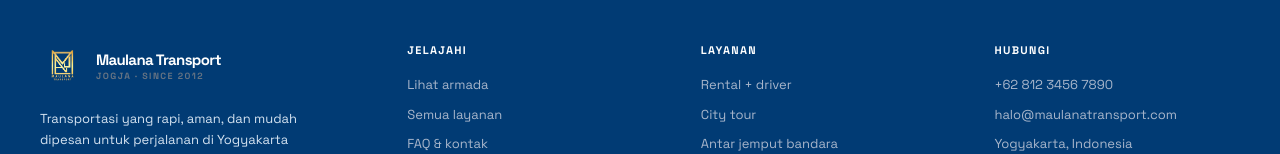
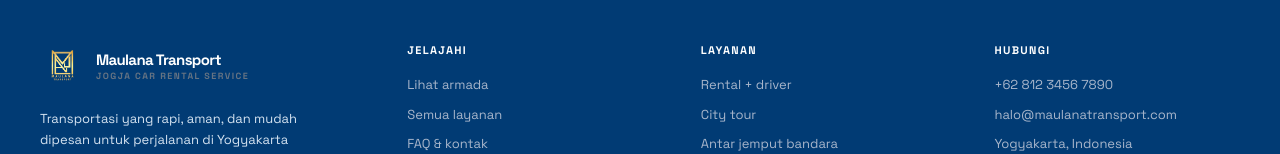
Before and after one commit to 01-j/maulana-transport, a Next.js app: page / in a window 1280 px wide. Shown: the part 4471-4625 px from the top of the page. Built offline with nearby package versions, Linux system fonts and the light colour scheme.

Commit message:
Update service tagline

```diff
--- a/components/site-footer.tsx
+++ b/components/site-footer.tsx
@@ -7,7 +7,7 @@ export function SiteFooter() {
   return (
     <footer className="site-footer">
       <div className="container footer-grid">
-        <div className="footer-brand"><div className="brand"><Image className="brand-logo" src={assetPath("/maulanatranslogo.png")} alt="Maulana Transport" width={45} height={45} /><span className="brand-copy"><span className="brand-name">Maulana Transport</span><span className="brand-meta">Jogja · Since 2012</span></span></div><p className="footer-copy">Transportasi yang rapi, aman, dan mudah dipesan untuk perjalanan di Yogyakarta dan sekitarnya.</p></div>
+        <div className="footer-brand"><div className="brand"><Image className="brand-logo" src={assetPath("/maulanatranslogo.png")} alt="Maulana Transport" width={45} height={45} /><span className="brand-copy"><span className="brand-name">Maulana Transport</span><span className="brand-meta">JOGJA CAR RENTAL SERVICE</span></span></div><p className="footer-copy">Transportasi yang rapi, aman, dan mudah dipesan untuk perjalanan di Yogyakarta dan sekitarnya.</p></div>
         <div className="footer-col"><h4>Jelajahi</h4><Link href="/armada">Lihat armada</Link><Link href="/layanan">Semua layanan</Link><Link href="/kontak">FAQ & kontak</Link></div>
         <div className="footer-col"><h4>Layanan</h4><Link href="/layanan/sewa-mobil-driver">Rental + driver</Link><Link href="/layanan/paket-city-tour">City tour</Link><Link href="/layanan/antar-jemput-bandara">Antar jemput bandara</Link></div>
         <div className="footer-col"><h4>Hubungi</h4><a href="tel:+6281234567890">+62 812 3456 7890</a><a href="mailto:halo@maulanatransport.com">halo@maulanatransport.com</a><p>Yogyakarta, Indonesia</p></div>
```
Also changed, not shown: 1 other file (tests, documents, lock files or other folders).
